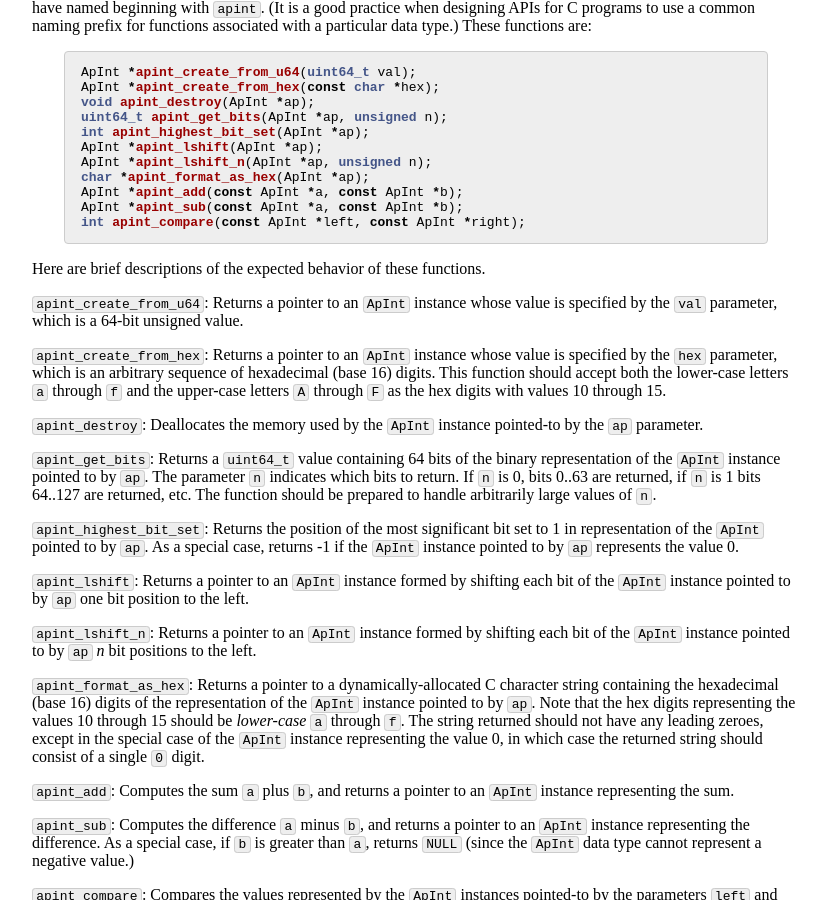
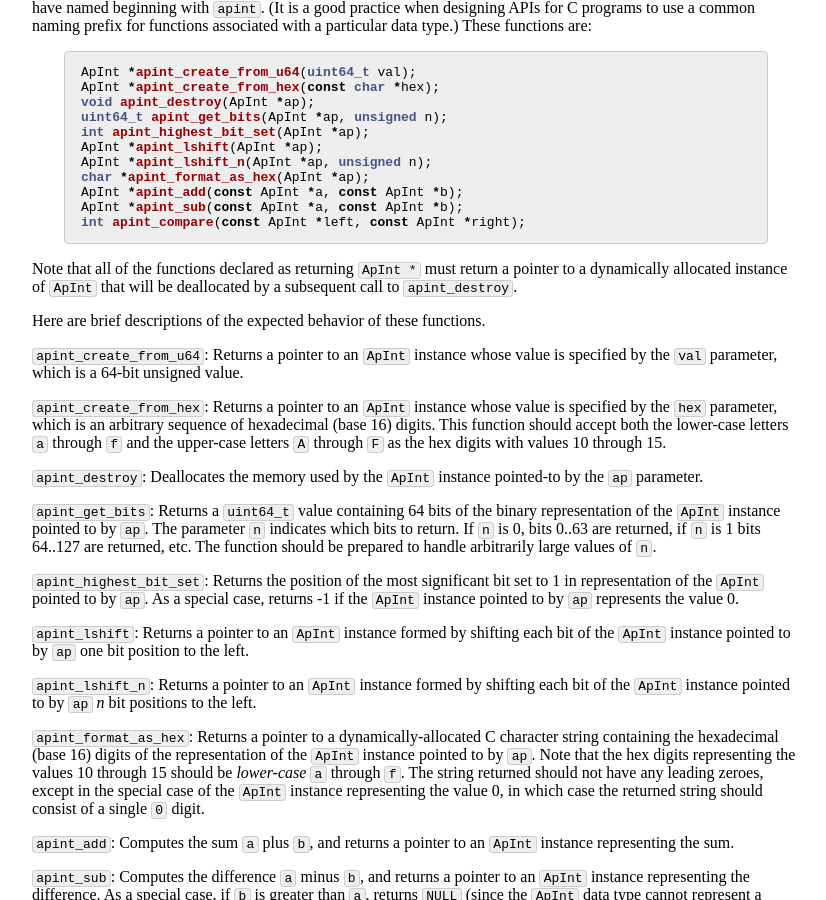
Before and after one commit to jhucsf/spring2020, a Jekyll site: the page built from assign/assign01.md, in a window 1280 px wide and 900 px high, scrolled down 1836 px. Shown: the whole window, without its empty margins (224-1050 px from the left). Built offline with Jekyll 4.4.1, drawn with Linux system fonts in a browser that asks for light colours.

Commit message:
added clarification about dynamic allocation

````diff
--- a/assign/assign01.md
+++ b/assign/assign01.md
@@ -94,6 +94,8 @@ ApInt *apint_add(const ApInt *a, const ApInt *b);
 ApInt *apint_sub(const ApInt *a, const ApInt *b);
 int apint_compare(const ApInt *left, const ApInt *right);
 ```
+
+Note that all of the functions declared as returning `ApInt *` must return a pointer to a dynamically allocated instance of `ApInt` that will be deallocated by a subsequent call to `apint_destroy`.
 
 Here are brief descriptions of the expected behavior of these functions.
 
````
